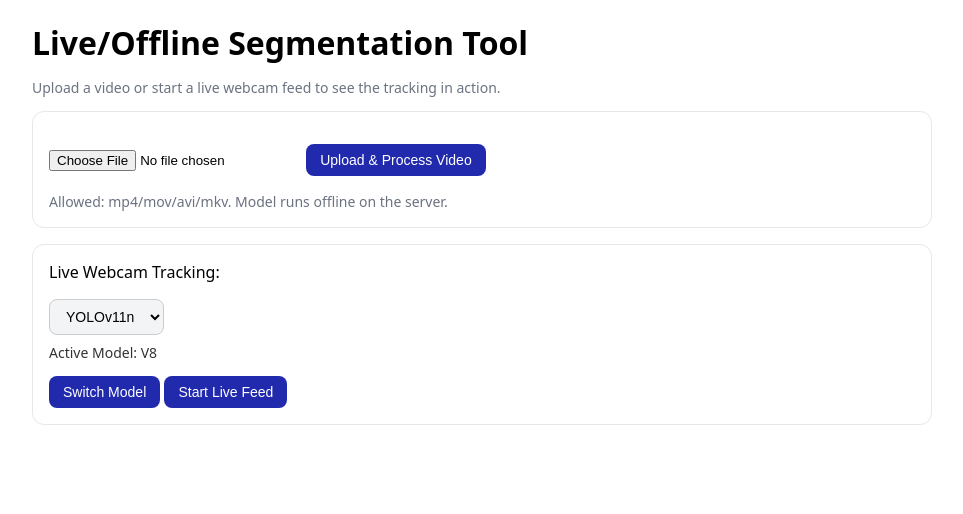
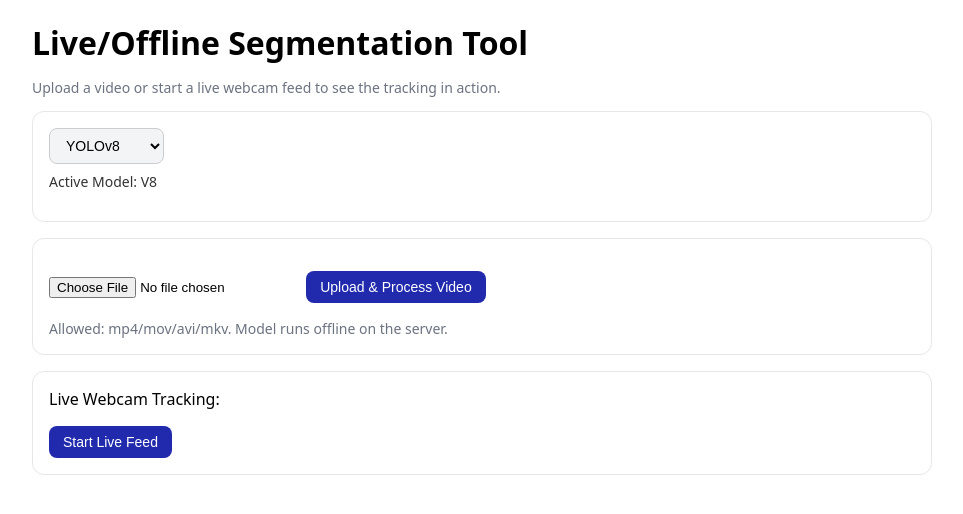
Before and after one commit to marleo/Turbinemodel-WebApp, a Flask app: page / in a window 1280 px wide. Shown: the part 70-584 px from the top of the page, without its empty margins (158-1121 px from the left). Run offline with Flask 3, Linux system fonts and the light colour scheme; parts of the project's set-up code (start-up, migrations or seed data) failed here and were passed over.

Commit message:
- Model selection is now global (for offline and online processing)

```diff
--- a/project/models.py
+++ b/project/models.py
@@ -10,3 +10,4 @@ yolo_v11s = YOLO(MODEL_PATH_V11s)
 # --- Default active model and thread-safe lock ---
 active_model = yolo_v8
 active_model_lock = threading.Lock()
+active_model_name = "YOLOv8"
--- a/project/routes.py
+++ b/project/routes.py
@@ -8,13 +8,14 @@ from werkzeug.utils import secure_filename
 
 # Import our project-specific modules
 from .processing import process_video, gen_webcam_frames
-from .models import yolo_v8, yolo_v11n, yolo_v11s, active_model_lock
+from .models import yolo_v8, yolo_v11n, yolo_v11s, active_model_lock, active_model, active_model_name
 
 # 'main' is the name of our blueprint
 main = Blueprint('main', __name__)
 
 @main.route("/", methods=["GET","POST"])
 def index():
+    from . import models
     if request.method == "POST":
         f = request.files.get("file")
         if not f or f.filename == "":
@@ -29,7 +30,7 @@ def index():
         out_path = os.path.join(current_app.config['OUTPUT_FOLDER'], out_name)
 
         try:
-            process_video(in_path, out_path)
+            process_video(in_path, out_path, models.active_model, models.active_model_name)
             video_url = url_for("static", filename=f"outputs/{out_name}")
             print("File saved at:", out_path)
             print("Serving at:", url_for("static", filename=f"outputs/{out_name}"))
@@ -53,17 +54,18 @@ def webcam_feed():
 
 @main.route("/set_model/<model_name>")
 def set_model(model_name):
-    # This is a bit tricky with module-level globals, but works for development servers.
-    # We need to modify the global 'active_model' in the 'models' module.
     from . import models
 
     with active_model_lock:
         if model_name.lower() == "v8":
             models.active_model = models.yolo_v8
+            models.active_model_name = "YOLOv8"
         elif model_name.lower() == "v11n":
             models.active_model = models.yolo_v11n
+            models.active_model_name = "YOLOv11n"
         elif model_name.lower() == "v11s":
             models.active_model = models.yolo_v11s
+            models.active_model_name = "YOLOv11s"
         else:
             return f"Unknown model {model_name}", 400
     return f"Switched to model {model_name.upper()}"
--- a/project/templates/index.html
+++ b/project/templates/index.html
@@ -24,8 +24,16 @@ video, img { width:100%; max-height:70vh; border-radius:12px; border:4px solid #
 {% block content %}
 <h1>Live/Offline Segmentation Tool</h1>
 <p class="hint">Upload a video or start a live webcam feed to see the tracking in action.</p>
+<div class="card">
+    <select id="model-select" onchange="switchModel()">
+        <option value="v8" selected>YOLOv8</option>
+        <option value="v11n">YOLOv11n</option>
+        <option value="v11s">YOLOv11s</option>
+    </select>
+    <p id="model-status" style="margin-top:8px; font-size:14px; color:#333;">Active Model: V8</p>
+</div>
 
-<div class="card">
+<div class="card" style="margin-top:16px;">
     <form method="post" enctype="multipart/form-data" action="{{ url_for('main.index') }}">
         <input type="file" name="file" accept="video/*" required>
         <button class="btn" type="submit">Upload & Process Video</button>
@@ -35,13 +43,6 @@ video, img { width:100%; max-height:70vh; border-radius:12px; border:4px solid #
 
 <div class="card" style="margin-top:16px;">
     <p style="margin:0 0 16px 0;">Live Webcam Tracking:</p>
-    <select id="model-select">
-        <option value="v8">YOLOv8</option>
-        <option value="v11n" selected>YOLOv11n</option>
-        <option value="v11s">YOLOv11s</option>
-    </select>
-    <p id="model-status" style="margin-top:8px; font-size:14px; color:#333;">Active Model: V8</p>
-    <button class="btn" onclick="switchModel()">Switch Model</button>
     <button class="btn" onclick="startWebcam()">Start Live Feed</button>
 </div>
 
```
Also changed, not shown: project/processing.py (+23 -11 lines).
